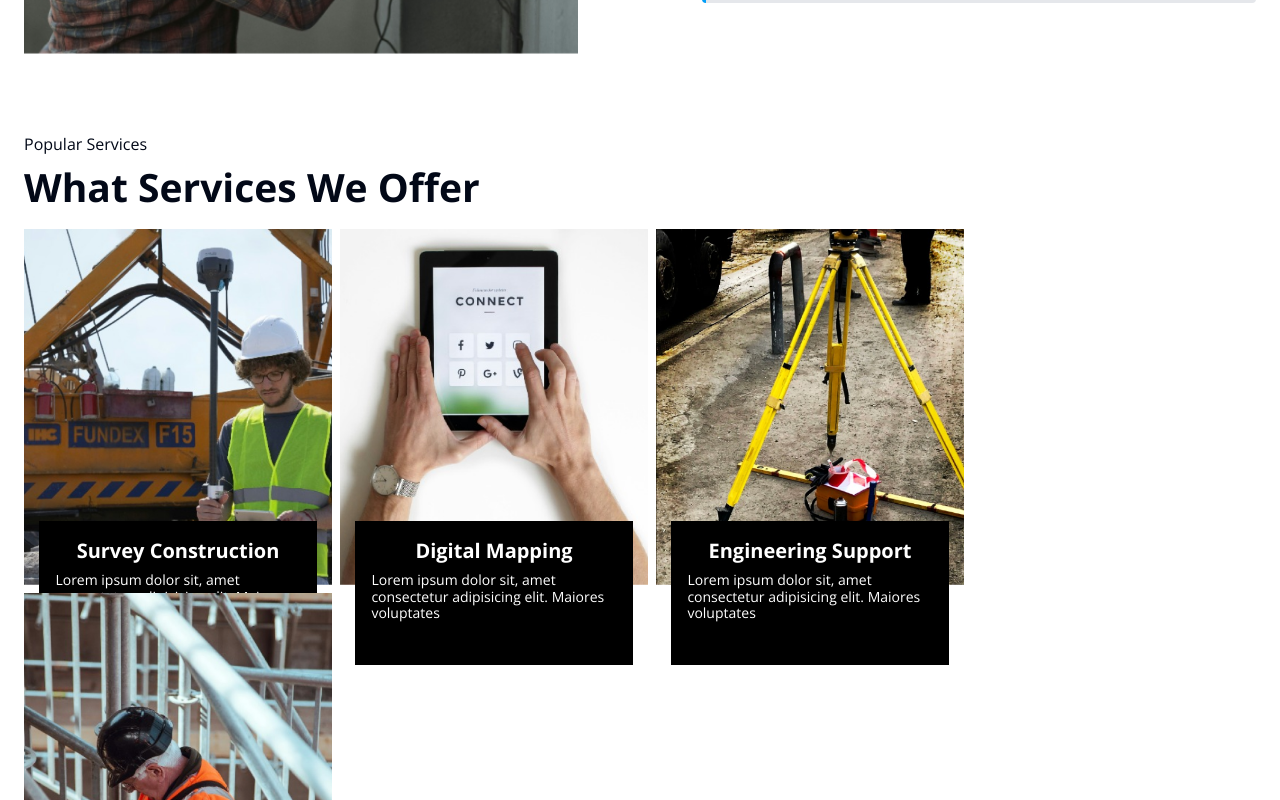
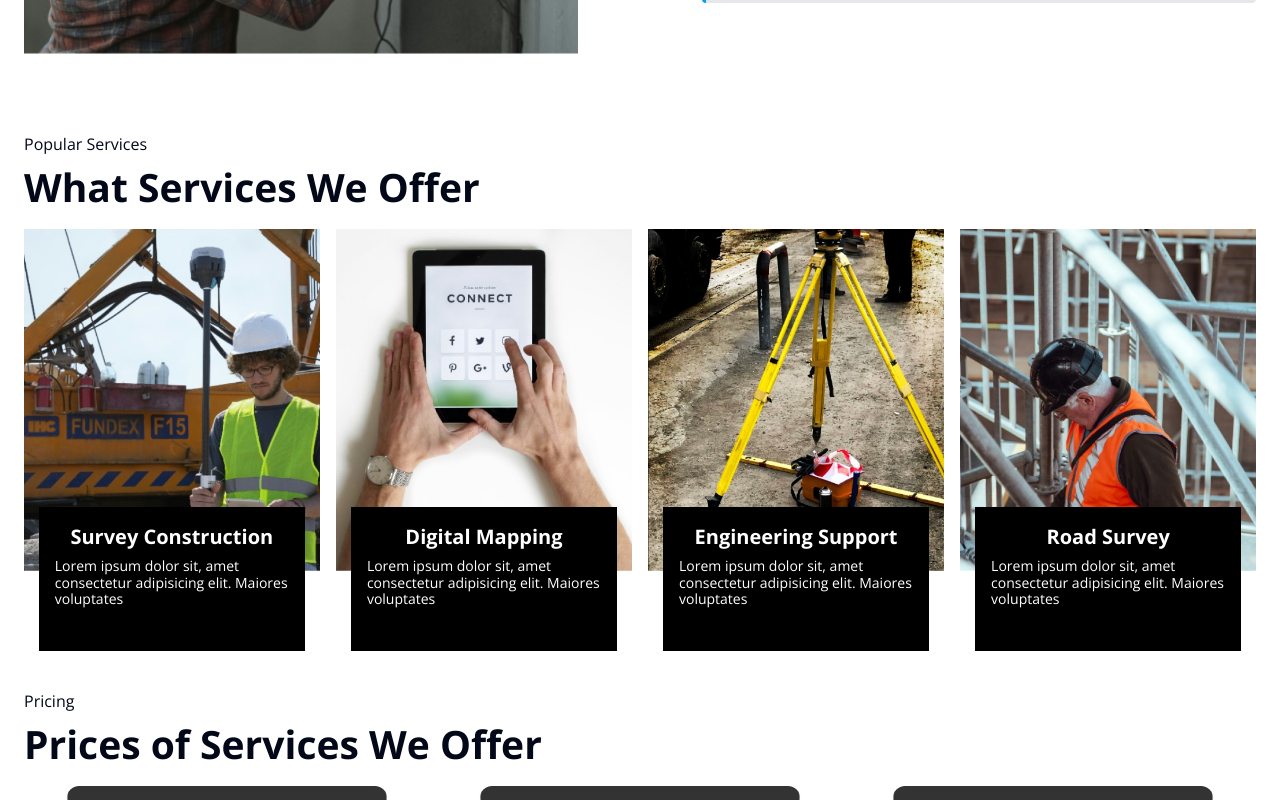
Before and after one commit to zubairzahid94/apex-survey, a Next.js app: page / in a window 1280 px wide. Shown: the part 1340-2140 px from the top of the page. Built offline with nearby package versions, Linux system fonts and the light colour scheme.

Commit message:
Fix Responsiveness a bit in various sections

```diff
--- a/src/app/(home)/components/Services.tsx
+++ b/src/app/(home)/components/Services.tsx
@@ -30,16 +30,16 @@ const serviceCards = [
 
 const Services = () => {
   return (
-    <section className="px-6 flex flex-col gap-4">
+    <section className="px-6 flex flex-col gap-4 mb-auto lg:mb-20">
       <div className="space-y-1">
         <p className="text-para">Popular Services</p>
         <h3 className="text-h4 lg:text-h3">What Services We Offer</h3>
       </div>
-      <div className="flex flex-row flex-wrap gap-2">
+      <div className="flex flex-row flex-wrap gap-2 justify-between">
         {serviceCards.map((card, index) => (
           <article
             key={index}
-            className="flex flex-col items-center gap-6 relative mb-20 lg:mb-auto justify-center flex-nowrap w-[48%] lg:w-[25%]"
+            className="flex flex-col items-center relative gap-4 mb-20 lg:mb-auto justify-center lg:justify-between flex-nowrap w-[48%] lg:w-[24%]"
           >
             <div className="flex items-center justify-center w-full">
               <Image
--- a/src/app/contact-us/page.tsx
+++ b/src/app/contact-us/page.tsx
@@ -28,7 +28,7 @@ const ContactUs = () => {
         <p className="text-para text-white">Contact Us</p>
         <h5 className="text-h5 text-white">For Any Queries</h5>
       </Banner>
-      <section className="flex flex-col md:flex-row items-center m-10 h-screen">
+      <section className="flex flex-col md:flex-row items-center m-10 min-h-screen">
         <div className="w-full h-full md:w-1/2 bg-apex-blue px-5 py-10 flex flex-col items-center justify-center gap-4 rounded-t-xl rounded-b-none md:rounded-l-xl md:rounded-r-none shadow-lg">
           <h4 className="text-h4 text-white">Contact Us</h4>
           <div className="flex flex-col gap-4 w-full md:w-max">
--- a/src/app/services/[serviceName]/page.tsx
+++ b/src/app/services/[serviceName]/page.tsx
@@ -61,7 +61,7 @@ const ElectricalMaintenance = ({ params }: ElectricalMaintenanceProps) => {
             <p className="text-para">Pricing</p>
             <h3 className="text-h3">Prices of Services We Offer</h3>
           </div>
-          <div className="flex flex-col flex-wrap md:flex-row gap-2 gap-y-6">
+          <div className="flex flex-wrap flex-row gap-2">
             {Array.from({ length: 4 }).map((_, index) => (
               <PricingCard key={index} />
             ))}
--- a/src/components/MobileNavbarMenu.tsx
+++ b/src/components/MobileNavbarMenu.tsx
@@ -51,7 +51,7 @@ const MobileNavbarMenu = ({
           />
         </Button>
       </SheetTrigger>
-      <SheetContent className="p-0 w-full">
+      <SheetContent className="!p-0 !w-full">
         <SheetHeader>
           <div className="flex flex-row w-full items-center justify-between px-4 lg:px-16 py-2 bg-apex-dark h-max">
             <Link href="/">
```
